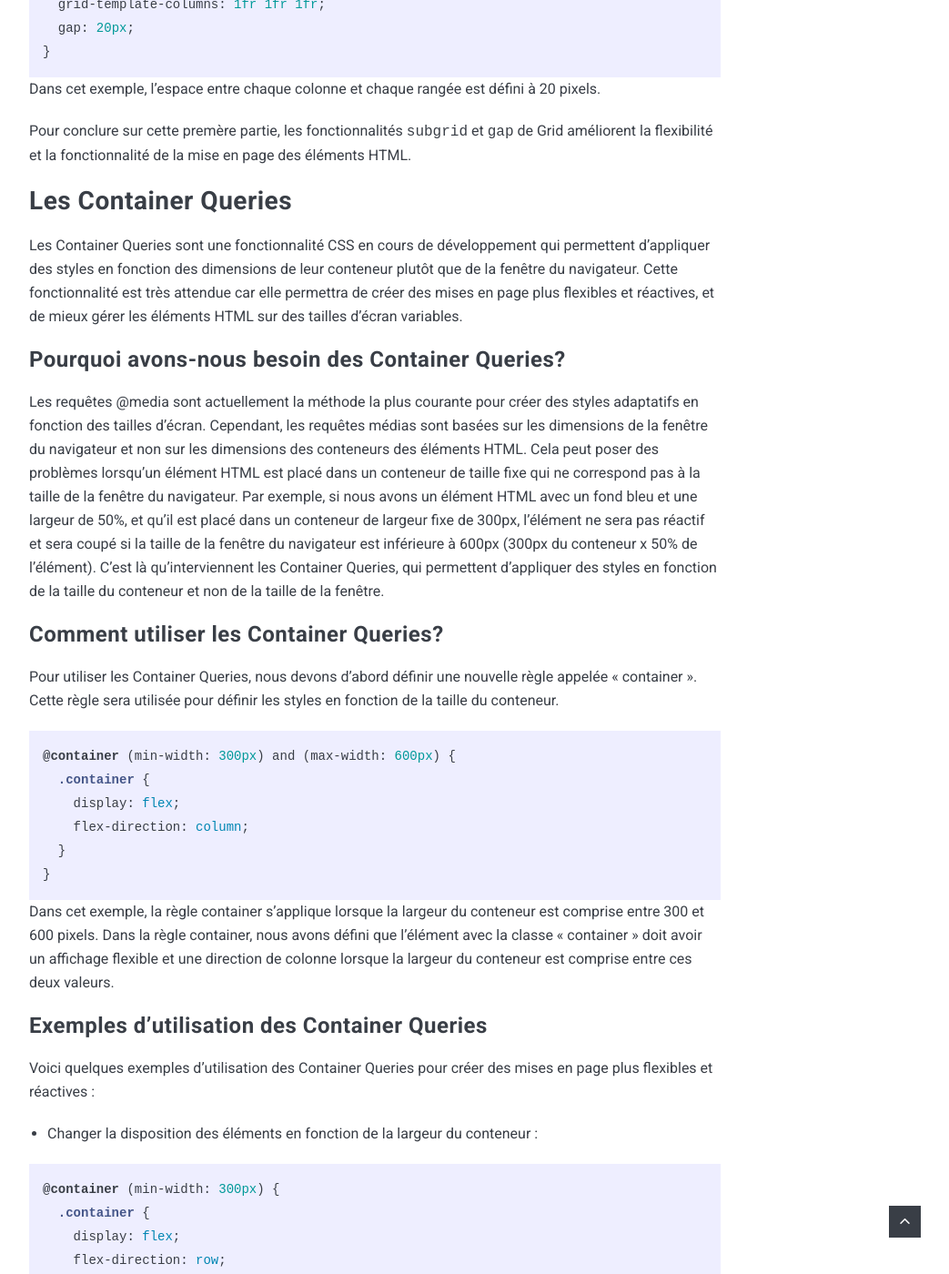
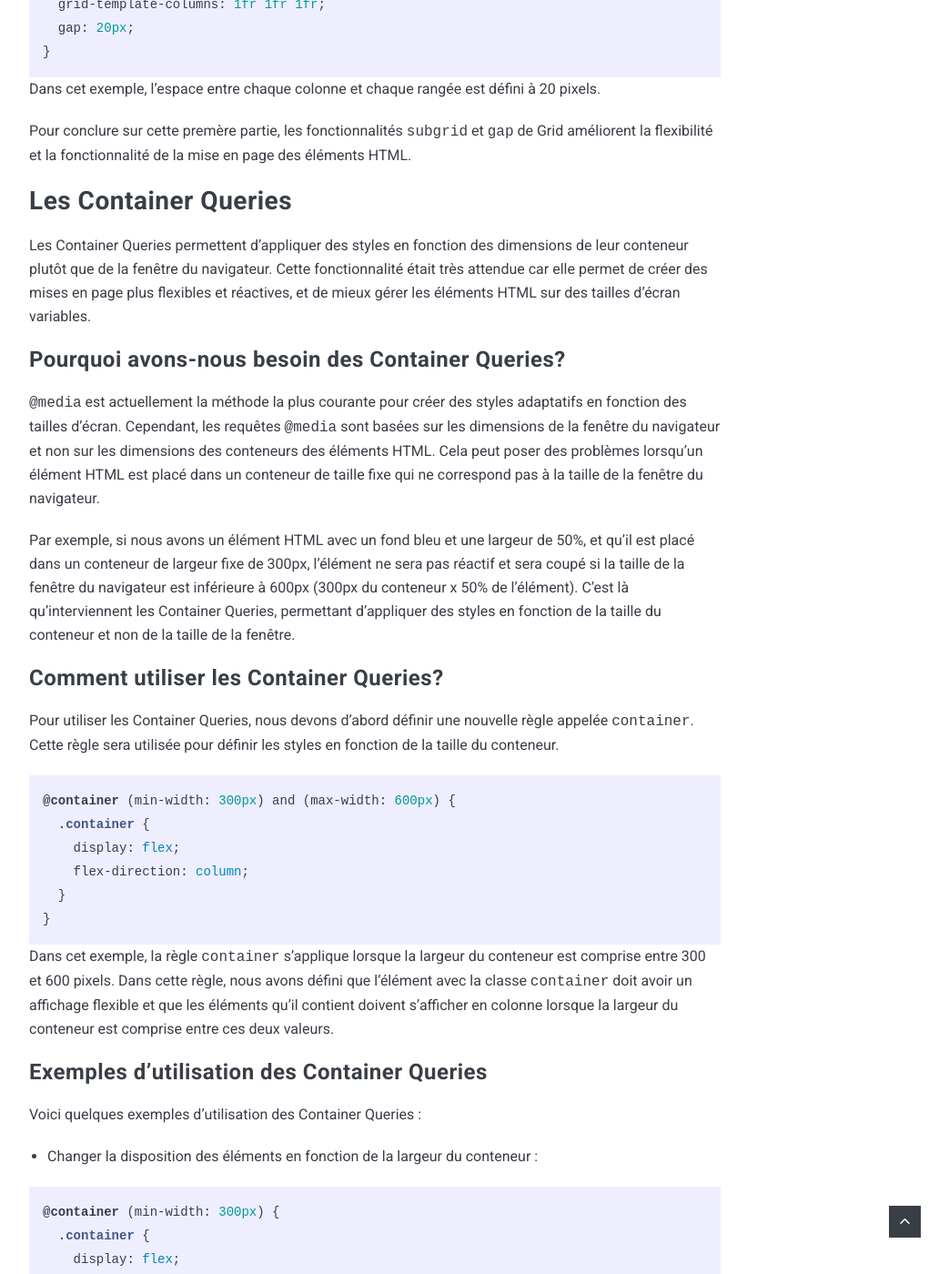
Before and after one commit to Flower-dev/Flower-dev.github.io, a Jekyll site: the page built from _posts/2023-02-19-css.md, in a window 1280 px wide and 1400 px high, scrolled down 2559 px. Shown: the whole window at 91% size, without its empty margins (228-1271 px from the left). Built offline with Jekyll 4.4.1, drawn with Linux system fonts in a browser that asks for light colours; nearby versions of some CDN libraries; some of the changed text lies outside the part shown.

Commit message:
relecture partie container queries

````diff
--- a/_posts/2023-02-19-css.md
+++ b/_posts/2023-02-19-css.md
@@ -62,16 +62,17 @@ Pour conclure sur cette premère partie, les fonctionnalités `subgrid` et `gap`
 
 ## Les Container Queries
 
-Les Container Queries sont une fonctionnalité CSS en cours de développement qui permettent d'appliquer des styles en fonction des dimensions de leur conteneur plutôt que de la fenêtre du navigateur. Cette fonctionnalité est très attendue car elle permettra de créer des mises en page plus flexibles et réactives, et de mieux gérer les éléments HTML sur des tailles d'écran variables.
+Les Container Queries permettent d'appliquer des styles en fonction des dimensions de leur conteneur plutôt que de la fenêtre du navigateur. Cette fonctionnalité était très attendue car elle permet de créer des mises en page plus flexibles et réactives, et de mieux gérer les éléments HTML sur des tailles d'écran variables.
 
 ### Pourquoi avons-nous besoin des Container Queries?
 
-Les requêtes @media sont actuellement la méthode la plus courante pour créer des styles adaptatifs en fonction des tailles d'écran. Cependant, les requêtes médias sont basées sur les dimensions de la fenêtre du navigateur et non sur les dimensions des conteneurs des éléments HTML. Cela peut poser des problèmes lorsqu'un élément HTML est placé dans un conteneur de taille fixe qui ne correspond pas à la taille de la fenêtre du navigateur.
-Par exemple, si nous avons un élément HTML avec un fond bleu et une largeur de 50%, et qu'il est placé dans un conteneur de largeur fixe de 300px, l'élément ne sera pas réactif et sera coupé si la taille de la fenêtre du navigateur est inférieure à 600px (300px du conteneur x 50% de l'élément). C'est là qu'interviennent les Container Queries, qui permettent d'appliquer des styles en fonction de la taille du conteneur et non de la taille de la fenêtre.
+`@media` est actuellement la méthode la plus courante pour créer des styles adaptatifs en fonction des tailles d'écran. Cependant, les requêtes `@media` sont basées sur les dimensions de la fenêtre du navigateur et non sur les dimensions des conteneurs des éléments HTML. Cela peut poser des problèmes lorsqu'un élément HTML est placé dans un conteneur de taille fixe qui ne correspond pas à la taille de la fenêtre du navigateur.
+
+Par exemple, si nous avons un élément HTML avec un fond bleu et une largeur de 50%, et qu'il est placé dans un conteneur de largeur fixe de 300px, l'élément ne sera pas réactif et sera coupé si la taille de la fenêtre du navigateur est inférieure à 600px (300px du conteneur x 50% de l'élément). C'est là qu'interviennent les Container Queries, permettant d'appliquer des styles en fonction de la taille du conteneur et non de la taille de la fenêtre.
 
 ### Comment utiliser les Container Queries?
 
-Pour utiliser les Container Queries, nous devons d'abord définir une nouvelle règle appelée « container ». Cette règle sera utilisée pour définir les styles en fonction de la taille du conteneur.
+Pour utiliser les Container Queries, nous devons d'abord définir une nouvelle règle appelée `container`. Cette règle sera utilisée pour définir les styles en fonction de la taille du conteneur.
 
 ```css
 @container (min-width: 300px) and (max-width: 600px) {
@@ -82,10 +83,10 @@ Pour utiliser les Container Queries, nous devons d'abord définir une nouvelle r
 }
 ```
 
-Dans cet exemple, la règle container s'applique lorsque la largeur du conteneur est comprise entre 300 et 600 pixels. Dans la règle container, nous avons défini que l'élément avec la classe « container » doit avoir un affichage flexible et une direction de colonne lorsque la largeur du conteneur est comprise entre ces deux valeurs.
+Dans cet exemple, la règle `container` s'applique lorsque la largeur du conteneur est comprise entre 300 et 600 pixels. Dans cette règle, nous avons défini que l'élément avec la classe `container` doit avoir un affichage flexible et que les éléments qu'il contient doivent s'afficher en colonne lorsque la largeur du conteneur est comprise entre ces deux valeurs.
 
 ### Exemples d'utilisation des Container Queries
-Voici quelques exemples d'utilisation des Container Queries pour créer des mises en page plus flexibles et réactives :
+Voici quelques exemples d'utilisation des Container Queries :
 
 - Changer la disposition des éléments en fonction de la largeur du conteneur :
 
@@ -143,7 +144,7 @@ Dans cet exemple, la taille de la police est définie en fonction de la largeur
 
 Dans cet exemple, la couleur du texte est définie en fonction de la hauteur du conteneur. Lorsque la hauteur est comprise entre 500px et 799px, la couleur du texte est rouge. Lorsque la hauteur est supérieure à 800px, la couleur du texte est bleue.
 
-Pour conclure cette seconde partie, les Container Queries sont une fonctionnalité CSS très attendue car elles permettront de créer des mises en page plus flexibles et réactives en fonction de la taille des conteneurs des éléments HTML. Bien que cette fonctionnalité ne soit pas encore largement prise en charge par les navigateurs, elle est en cours de développement et pourrait devenir une méthode plus efficace pour créer des mises en page adaptatives dans un avenir proche.
+Pour conclure cette seconde partie, bien que cette fonctionnalité ne soit pas encore largement prise en charge par les navigateurs, elle pourrait devenir à terme une méthode plus efficace pour créer des mises en page adaptatives.
 
 ## Les Cascade Layers
 
````
Also changed, not shown: other parts of _posts/2023-02-19-css.md (+1 -1 lines).
